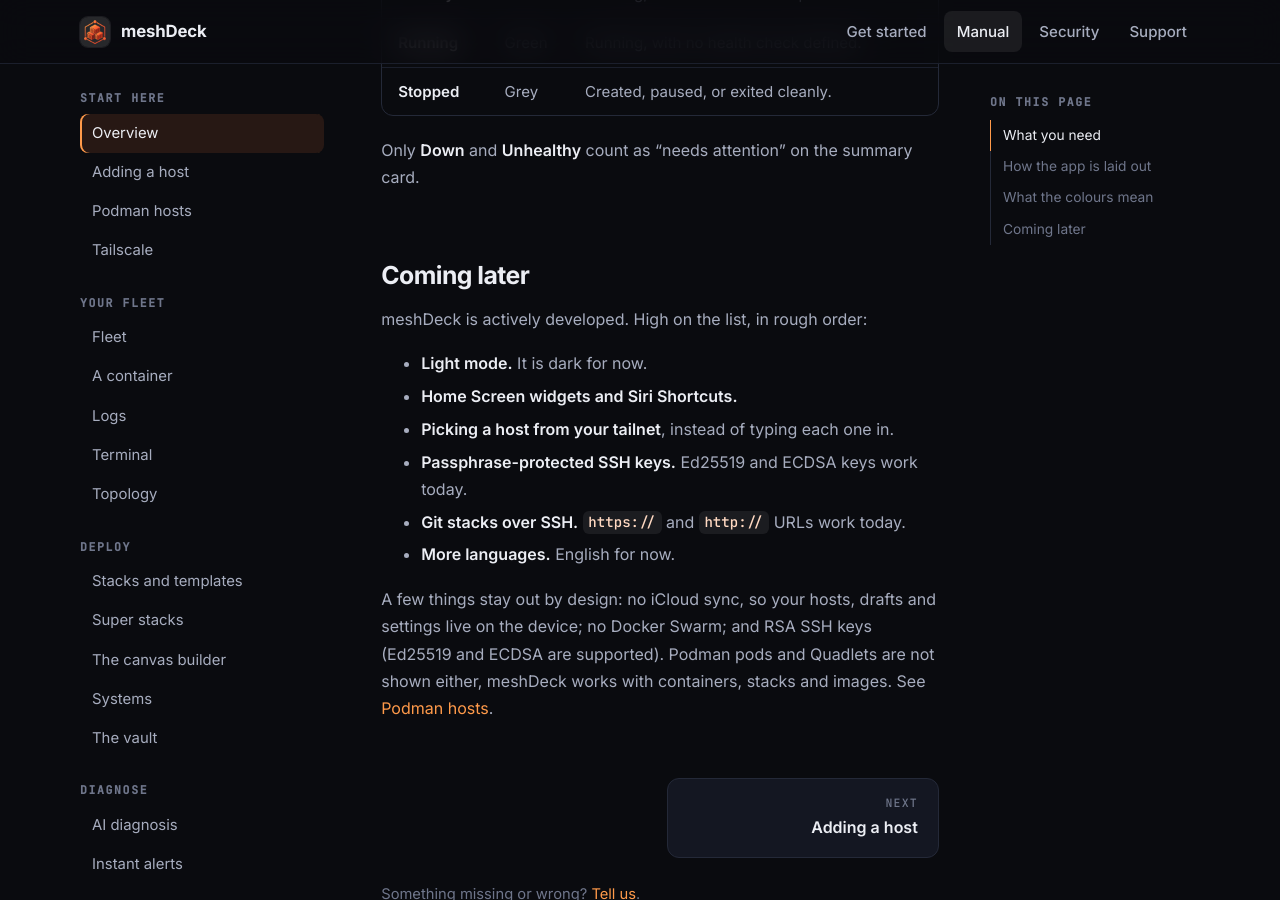
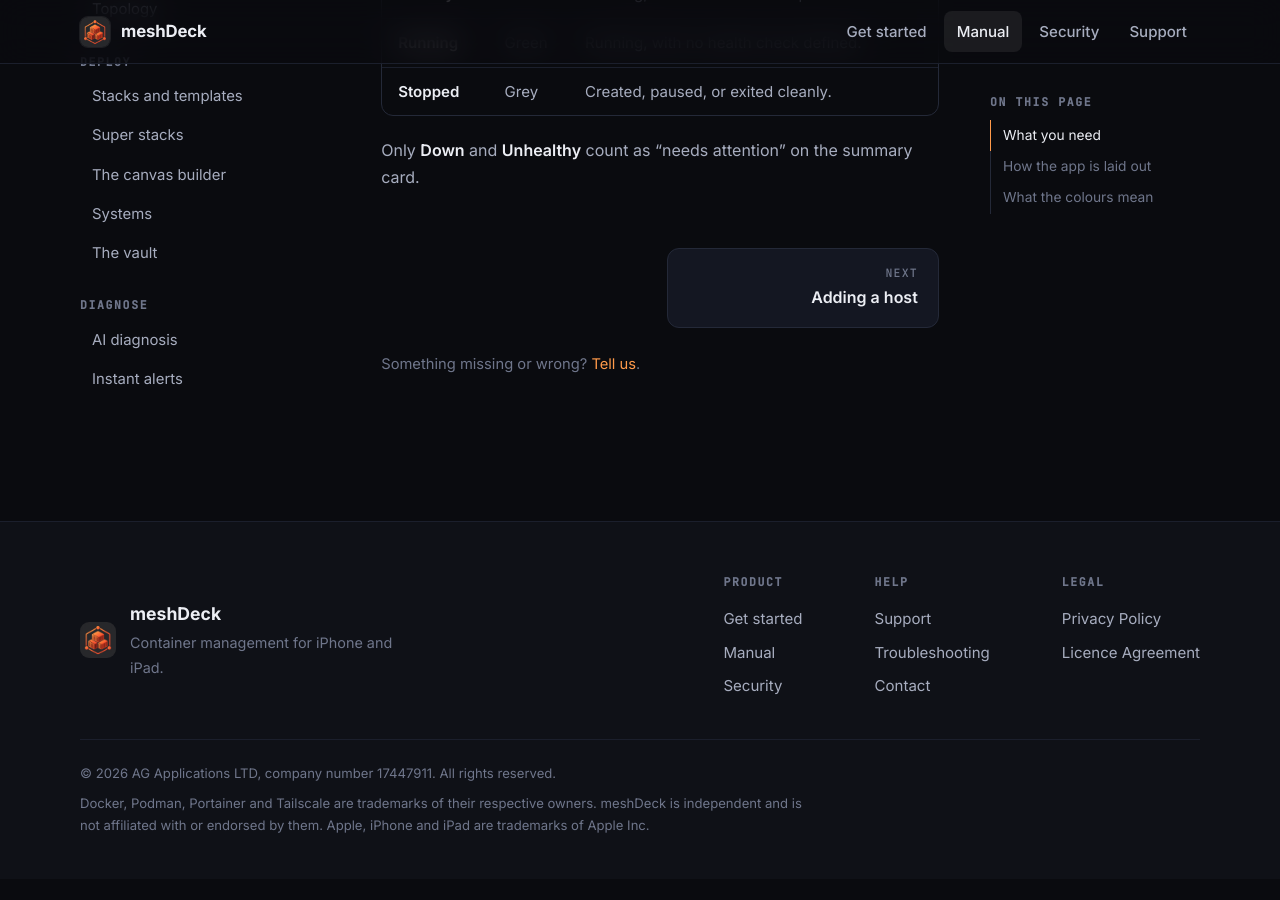
Before and after one commit to AG-Studio-Apps/meshdeck-docs, a Jekyll site: the page built from _manual/overview.md, in a window 1280 px wide and 900 px high, scrolled down 2470 px. Built offline with Jekyll 4.4.1, drawn with Linux system fonts in a browser that asks for light colours; after the commit the page ends 3349 px from its top, so only the background shows below that.

Commit message:
overview: drop the roadmap section
A public 'coming later' list signals unshipped features to competitors and
adds nothing for users. Remove it.

```diff
--- a/_manual/overview.md
+++ b/_manual/overview.md
@@ -42,16 +42,3 @@
 | **Stopped** | Grey | Created, paused, or exited cleanly. |
 
 Only **Down** and **Unhealthy** count as "needs attention" on the summary card.
-
-## Coming later
-
-meshDeck is actively developed. High on the list, in rough order:
-
-- **Light mode.** It is dark for now.
-- **Home Screen widgets and Siri Shortcuts.**
-- **Picking a host from your tailnet**, instead of typing each one in.
-- **Passphrase-protected SSH keys.** Ed25519 and ECDSA keys work today.
-- **Git stacks over SSH.** `https://` and `http://` URLs work today.
-- **More languages.** English for now.
-
-A few things stay out by design: no iCloud sync, so your hosts, drafts and settings live on the device; no Docker Swarm; and RSA SSH keys (Ed25519 and ECDSA are supported). Podman pods and Quadlets are not shown either, meshDeck works with containers, stacks and images. See [Podman hosts]({{ '/manual/podman/' | relative_url }}).
```
